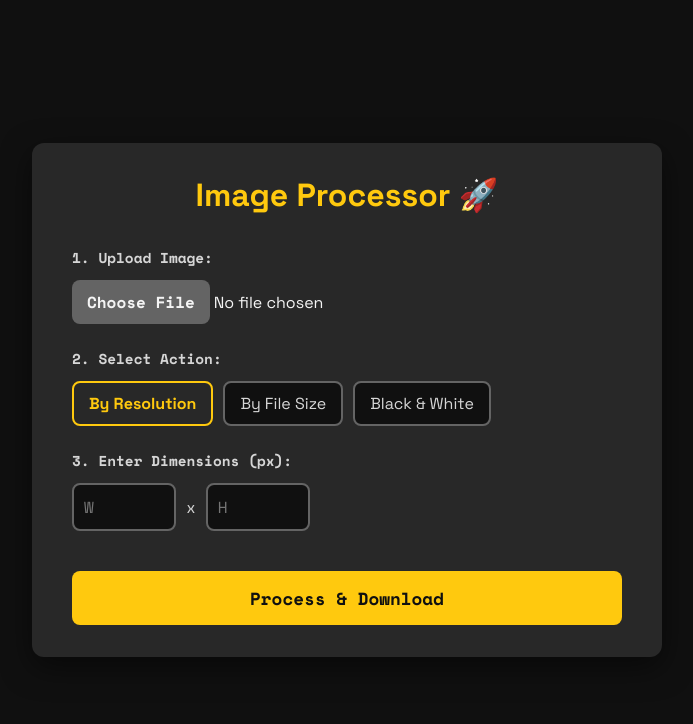
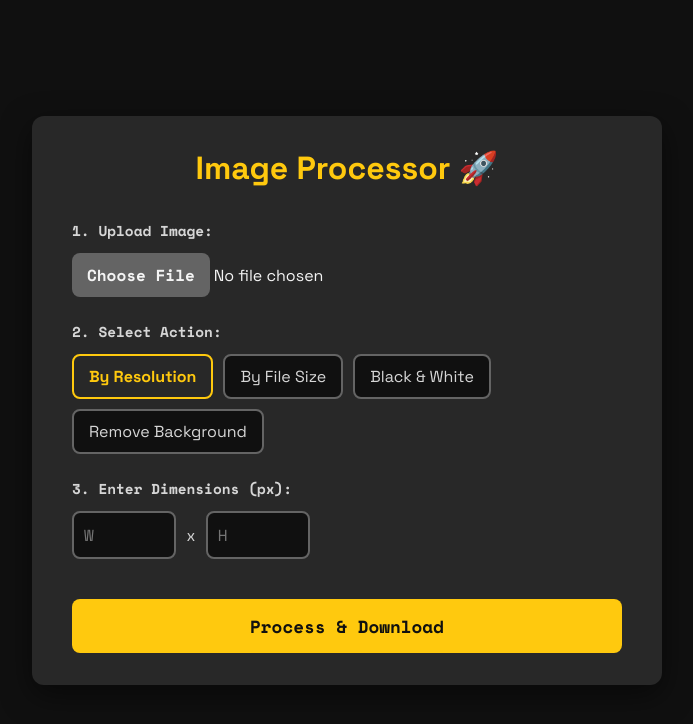
Before and after one commit to hotanphat28/imgitor, a Flask app: page / in a window 1280 px wide. Shown: the top 724 px of the page, without its empty margins (293-986 px from the left). Run offline with Flask 3, Linux system fonts and the light colour scheme.

Commit message:
feat: Implement Flask web UI for image processing, including background removal, resizing, and B&W conversion, with updated dependencies and documentation.

```diff
--- a/app/routes.py
+++ b/app/routes.py
@@ -1,6 +1,6 @@
 from flask import request, render_template, send_file
 from app import app
-from app.utils import resize_by_resolution, resize_by_filesize, convert_to_bw
+from app.utils import resize_by_resolution, resize_by_filesize, convert_to_bw, remove_background
 from PIL import Image
 import io
 import os
@@ -50,6 +50,11 @@ def upload_file():
             suffix = "_bw"
             save_format = "PNG" if img.mode == 'RGBA' else "JPEG"
 
+        elif mode == 'remove_bg':
+            processed_img = remove_background(img)
+            suffix = "_nobg"
+            save_format = "PNG"
+
         if not processed_img:
             return "Error: Invalid mode.", 400
 
--- a/app/templates/index.html
+++ b/app/templates/index.html
@@ -27,6 +27,9 @@
 
                     <input type="radio" id="bw" name="mode" value="bw_only" onchange="toggleInputs()">
                     <label for="bw">Black & White</label>
+
+                    <input type="radio" id="rembg" name="mode" value="remove_bg" onchange="toggleInputs()">
+                    <label for="rembg">Remove Background</label>
                 </div>
             </div>
 
--- a/app/utils.py
+++ b/app/utils.py
@@ -1,5 +1,6 @@
 from PIL import Image
 import io
+from rembg import remove
 
 def resize_by_resolution(img, width, height):
     """Resizes the image to specific pixel dimensions."""
@@ -37,3 +38,7 @@ def resize_by_filesize(img, target_kb):
 def convert_to_bw(img):
     """Converts the image to grayscale (Black & White)."""
     return img.convert("L")
+
+def remove_background(img):
+    """Removes the background from the image."""
+    return remove(img)
--- /dev/null
+++ b/requirements.txt
@@ -0,0 +1,4 @@
+flask
+pillow
+rembg
+onnxruntime
```
Also changed, not shown: README.md.
